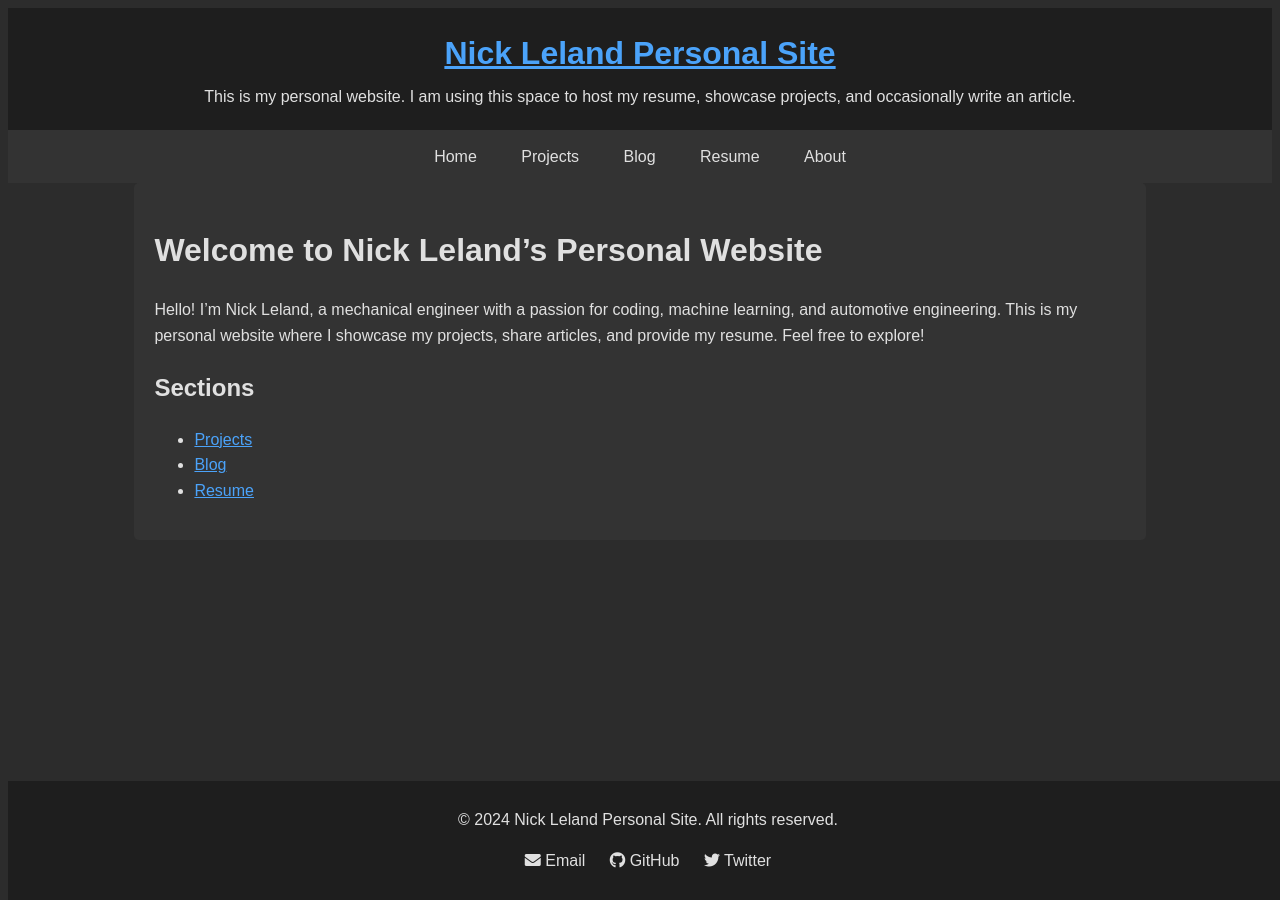
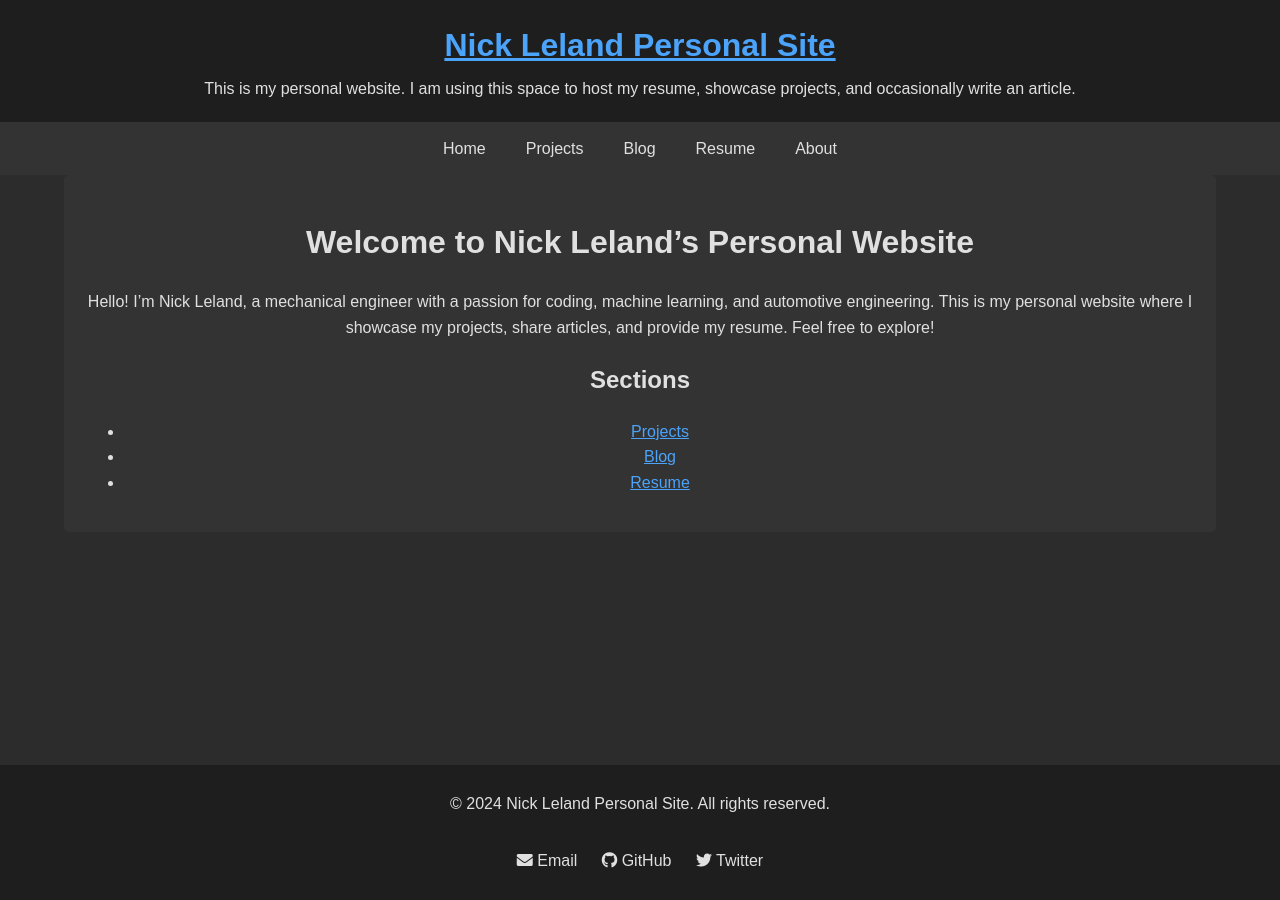
Before and after one commit to nick-leland/nick-leland.github.io, a Jekyll site: the page built from index.markdown, in a window 1280 px wide. Built offline with Jekyll 4.4.1, drawn with Linux system fonts in a browser that asks for light colours.

Commit message:
Enhance site responsiveness and center content

```diff
--- a/assets/custom.css
+++ b/assets/custom.css
@@ -6,6 +6,11 @@ body {
   color: #e0e0e0;           /* Light text color */
   font-family: Arial, sans-serif;
   line-height: 1.6;
+  margin: 0;
+  padding: 0;
+  display: flex;
+  flex-direction: column;
+  min-height: 100vh;
 }
 
 a {
@@ -40,7 +45,8 @@ header p {
   list-style-type: none;
   margin: 0;
   padding: 0;
-  text-align: center;
+  display: flex;
+  justify-content: center;
 }
 
 .navbar ul li {
@@ -59,9 +65,12 @@ header p {
 }
 
 .container {
-  width: 80%;
+  width: 90%;
+  max-width: 1200px;
   margin: auto;
-  overflow: hidden;
+  flex: 1;
+  display: flex;
+  flex-direction: column;
 }
 
 .content {
@@ -69,6 +78,7 @@ header p {
   background: #333;
   border-radius: 5px;
   margin-bottom: 20px;
+  text-align: center;
 }
 
 footer {
@@ -76,8 +86,6 @@ footer {
   color: #e0e0e0;
   text-align: center;
   padding: 10px 0;
-  position: fixed;
-  bottom: 0;
   width: 100%;
 }
 
@@ -92,7 +100,11 @@ footer a:hover {
 }
 
 /* Responsive Design */
-@media (max-width: 600px) {
+@media (max-width: 768px) {
+  .navbar ul {
+    flex-direction: column;
+  }
+
   .navbar ul li {
     display: block;
     text-align: center;
```
